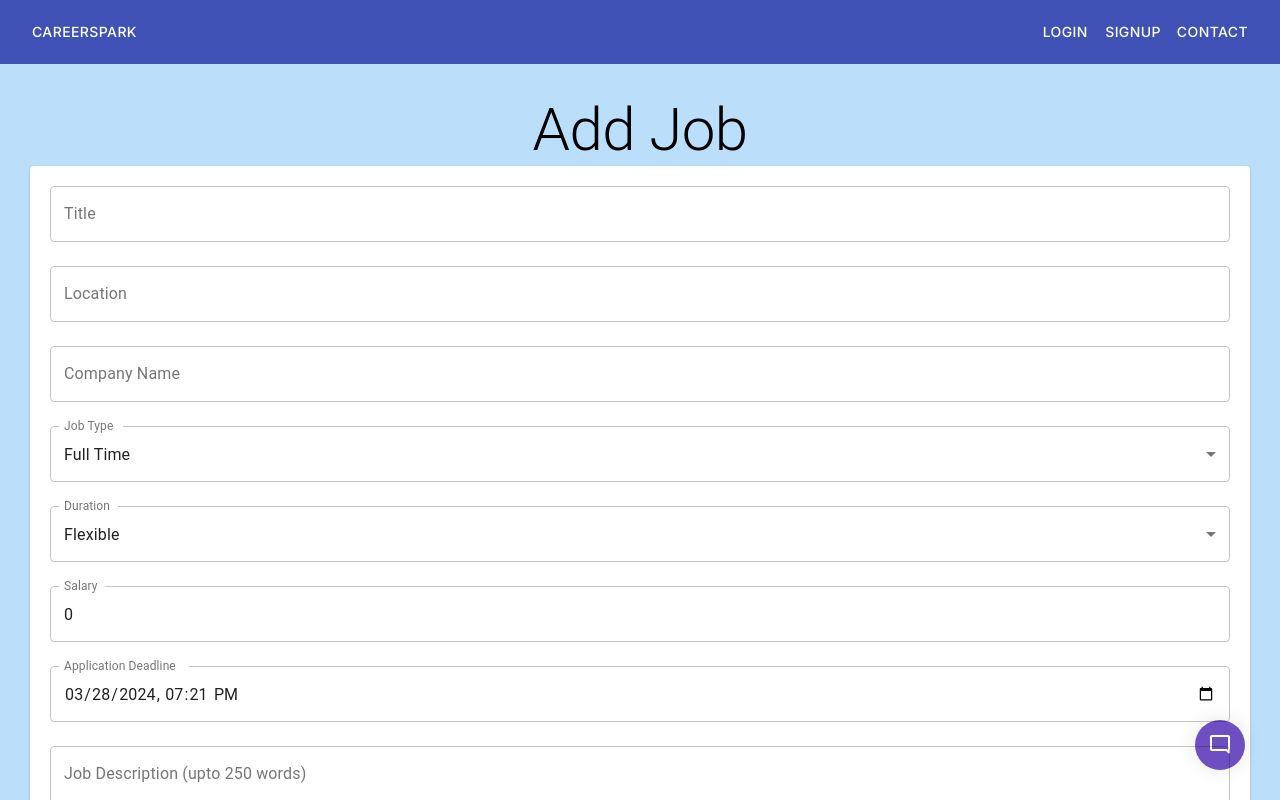
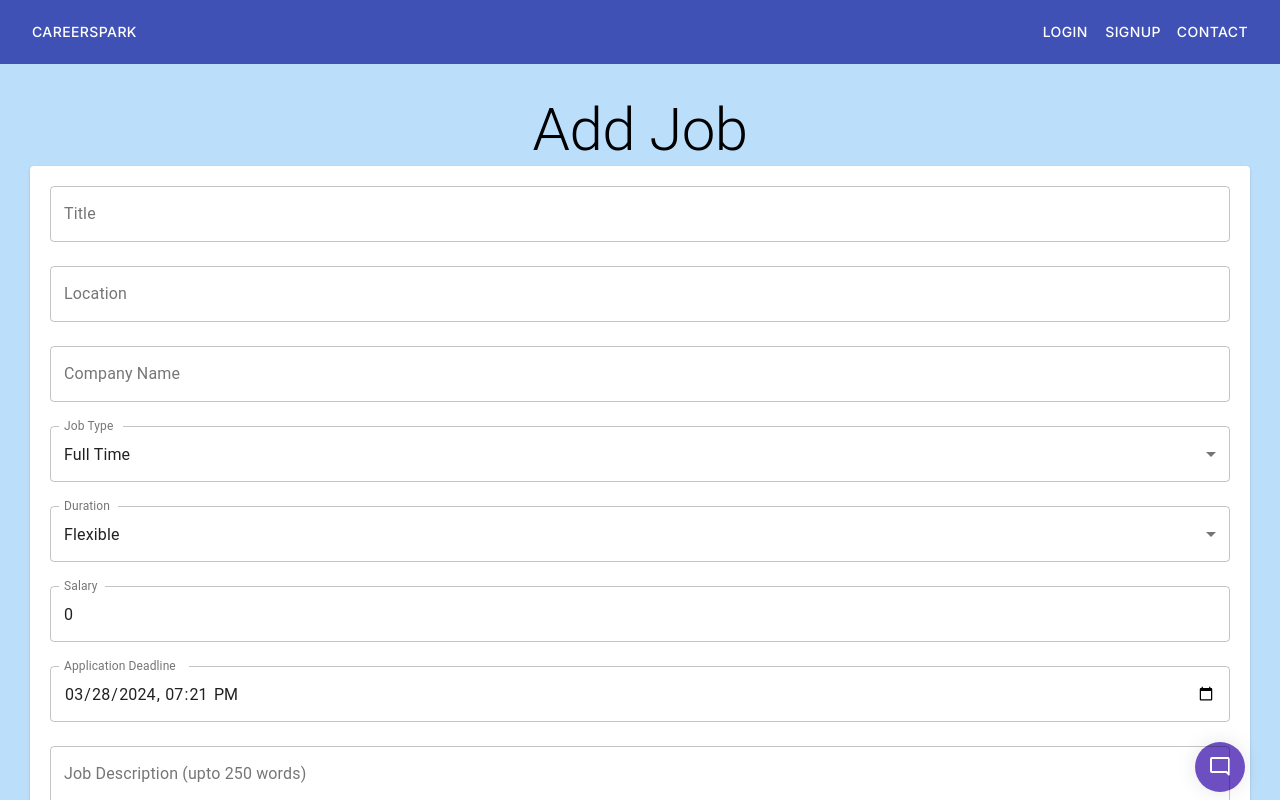
Before and after one commit to VIVPM/job-portal, a React (Create React App) app in the folder frontend/: page /addjob in a window 1280 px wide. Shown: the top 800 px of the page. Built offline with nearby package versions, Linux system fonts and the light colour scheme.

Commit message:
chatbot1

```diff
--- a/frontend/src/component/Chatbot/Chatbot.css
+++ b/frontend/src/component/Chatbot/Chatbot.css
@@ -15,7 +15,7 @@ body {
 
 #chatbot-toggler {
     position: fixed;
-    bottom: 30px;
+    bottom: 8px;
     right: 35px;
     border: none;
     height: 50px;
@@ -51,10 +51,9 @@ body {
 .chatbot-popup {
     position: fixed;
     width: 420px;
-    height:580px;
     opacity: 0;
     right: 35px;
-    bottom: 90px;
+    bottom: 60px;
     pointer-events: none;
     transform: scale(0.2);
     overflow: hidden;
```
Also changed, not shown: 6 other files (tests, documents, lock files or other folders).
